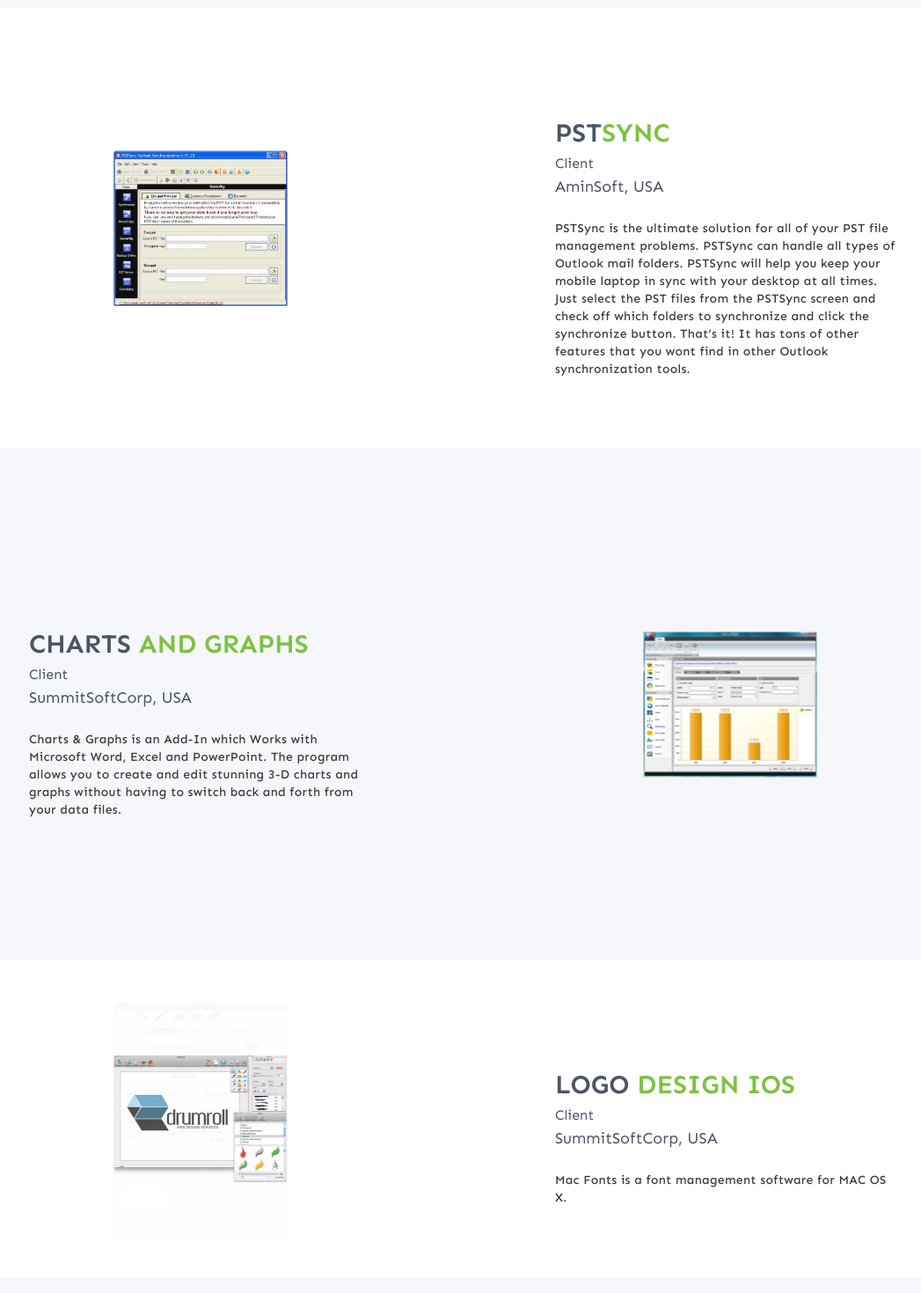
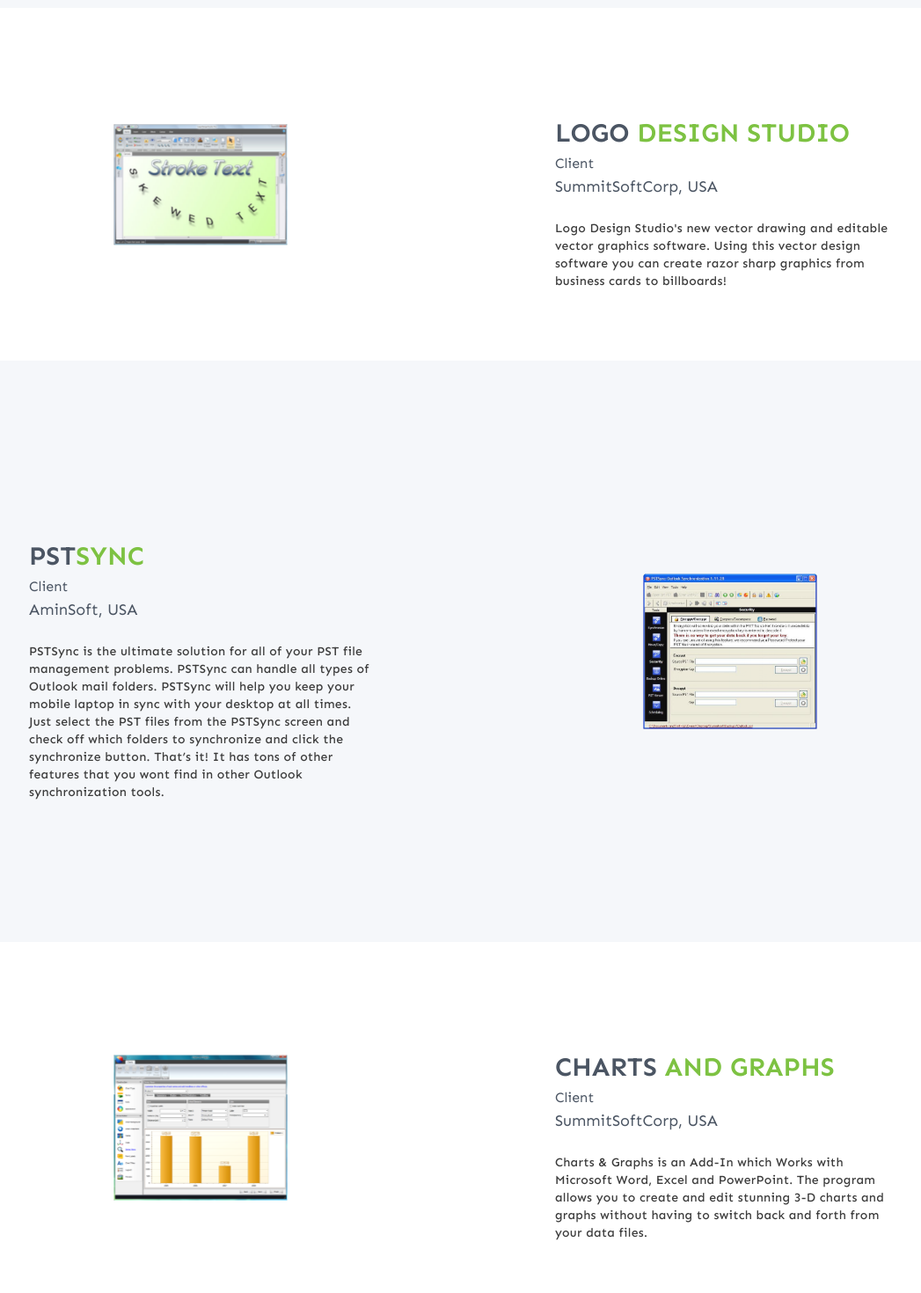
Before and after one commit to NewTokTech/NewTok, a Next.js app: page /portfolio in a window 1280 px wide. Shown: the part 320-1790 px from the top of the page at 88% size, without its empty margins (111-1158 px from the left). Built offline with nearby package versions, Linux system fonts and the light colour scheme.

Commit message:
midlaj: navbar changes

```diff
--- a/src/app/portfolio/page.tsx
+++ b/src/app/portfolio/page.tsx
@@ -4,10 +4,24 @@
 
 export const metadata: Metadata = {
   title: "Portfolio",
-    description: "Newtok Technologies has excellent and long-lasting solutions to all your IT needs.",
+  description:
+    "Newtok Technologies has excellent and long-lasting solutions to all your IT needs.",
 };
 const page = () => {
   const portfolioData = [
+    {
+      title: ["LOGO", " DESIGN STUDIO"],
+      description:
+        "Logo Design Studio's new vector drawing and editable vector graphics software. Using this vector design software you can create razor sharp graphics from business cards to billboards!",
+      client: "SummitSoftCorp, USA",
+      images: [
+        "/portfolio/logo-design/pic1.png",
+        "/portfolio/logo-design/pic2.png",
+        "/portfolio/logo-design/pic3.png",
+        "/portfolio/logo-design/pic4.png",
+        "/portfolio/logo-design/pic5.png",
+      ],
+    },
     {
       title: ["PST", "SYNC"],
       description:
@@ -31,18 +45,6 @@
         "/portfolio/chart/pic2.png",
         "/portfolio/chart/pic3.png",
         "/portfolio/chart/pic4.png",
-            ],
-        },
-
-        {
-            title: ["LOGO", " DESIGN IOS"],
-            description:
-                "Mac Fonts is a font management software for MAC OS X.",
-            client: "SummitSoftCorp, USA",
-            images: [
-                "/portfolio/logo-designios/pic1.jpg",
-                "/portfolio/logo-designios/pic2.jpg",
-                "/portfolio/logo-designios/pic3.jpg",
       ],
     },
 
@@ -73,8 +75,7 @@
 
     {
       title: ["MAC", " FONTS"],
-            description:
-                "Mac Fonts is a font management software for MAC OS X.",
+      description: "Mac Fonts is a font management software for MAC OS X.",
       client: "SummitSoftCorp, USA",
       images: [
         "/portfolio/mac-fonts/pic1.jpg",
@@ -84,12 +85,9 @@
       ],
     },
 
-
-
     {
       title: ["FONT", " MANAGER"],
-            description:
-                "A font managment software for windows.",
+      description: "A font managment software for windows.",
       client: "SummitSoftCorp, USA",
       images: [
         "/portfolio/font-manager/pic1.png",
@@ -100,8 +98,7 @@
 
     {
       title: ["IQ", " TEASER"],
-            description:
-                "Mac Fonts is a font management software for MAC OS X.",
+      description: "Mac Fonts is a font management software for MAC OS X.",
       client: "AminSoft, USA",
       images: [
         "/portfolio/iQTeaser/pic1.png",
@@ -111,17 +108,13 @@
     },
 
     {
-            title: ["LOGO", " DESIGN STUDIO"],
-            description:
-                "Logo Design Studio's new vector drawing and editable vector graphics software. Using this vector design software you can create razor sharp graphics from business cards to billboards!",
+      title: ["LOGO", " DESIGN IOS"],
+      description: "Mac Fonts is a font management software for MAC OS X.",
       client: "SummitSoftCorp, USA",
       images: [
-                "/portfolio/logo-design/pic1.png",
-                "/portfolio/logo-design/pic2.png",
-                "/portfolio/logo-design/pic3.png",
-                "/portfolio/logo-design/pic4.png",
-                "/portfolio/logo-design/pic5.png",
-
+        "/portfolio/logo-designios/pic1.jpg",
+        "/portfolio/logo-designios/pic2.jpg",
+        "/portfolio/logo-designios/pic3.jpg",
       ],
     },
   ];
@@ -134,7 +127,8 @@
       </h1>
       <div className="flex justify-center">
         <p className="text-secondary lg:text-[15px] mt-5 mb-5 text-center  font-semibold max-w-screen-sm">
-                    Newtok Technologies has excellent and long-lasting solutions to all your IT needs.
+          Newtok Technologies has excellent and long-lasting solutions to all
+          your IT needs.
         </p>
       </div>
 
--- a/src/components/navbar/Navbar.tsx
+++ b/src/components/navbar/Navbar.tsx
@@ -159,11 +159,11 @@
                           <span>2.</span>
                           <a className="relative" onClick={handleService}>
                             <span data-hover="Services" className="">
-                              Services{" "}
+                              Services
 
                             </span>
 
-                            <span className="absolute left-0 top-[-7px]">
+                            <span className="absolute left-0 top-[-7px] scale-75">
                                 {showServices ? (
                                   <AiOutlineCaretDown />
                                 ) : (
@@ -180,8 +180,8 @@
                               } transform transition-all ease-in-out duration-300 w-full`}
                             >
                               <div className="p-2 mb-10 px-10">
-                                <div className="flex flex-col md:flex-row">
-                                  <div className="md:w-1/3 pt-2">
+                                <div className="flex flex-col justify-center lg:flex-row">
+                                  <div className="lg:w-1/3 pt-2">
                                     <h2 className="text-xl font-bold text-primary">
                                       Digital Engineering
                                     </h2>
@@ -205,7 +205,7 @@
                                     </div>
                                   </div>
 
-                                  <div className="md:w-1/3 pt-2">
+                                  <div className="lg:w-1/3 pt-2 lg:pl-7">
                                     <h2 className="text-xl font-bold text-primary">
                                       AI / ML
                                     </h2>
@@ -229,7 +229,7 @@
                                     </div>
                                   </div>
 
-                                  <div className="md:w-1/3 pt-2">
+                                  <div className="lg:w-1/3 pt-2 lg:pl-5">
                                     <h2 className="text-xl font-bold text-primary">
                                       Experience
                                     </h2>
```
Lines whose indentation alone changed are shown as unchanged.
